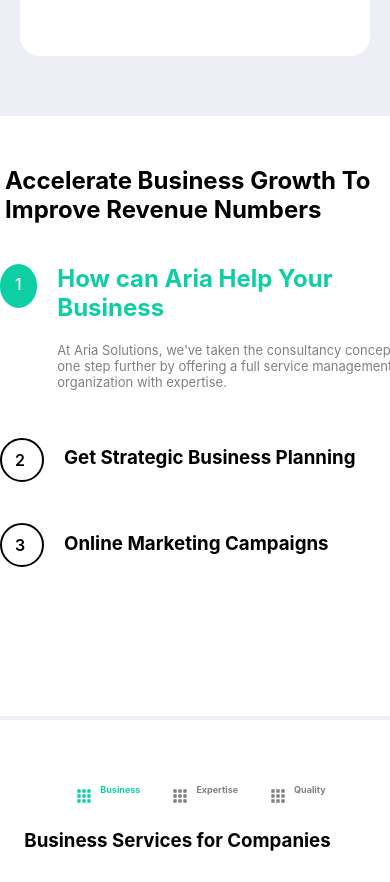
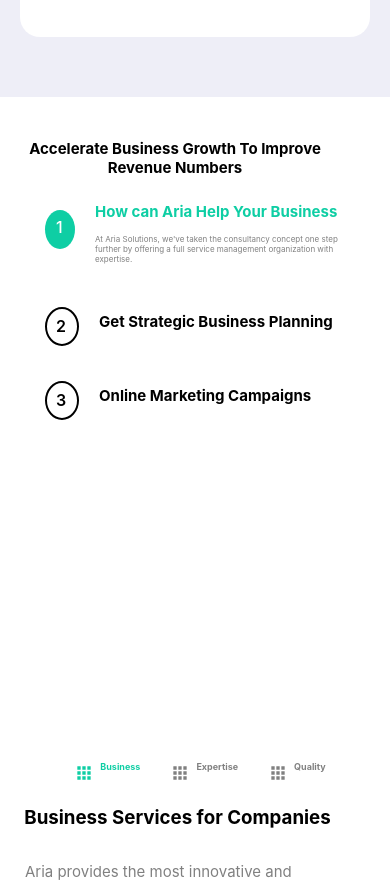
Before and after one commit to g-prog/joblisting, a React (Create React App) app in the folder tedbree/: page / in a window 390 px wide. Shown: the part 3680-4562 px from the top of the page. Built offline with nearby package versions, Linux system fonts and the light colour scheme.

Commit message:
working on the services section

```diff
--- a/tedbree/src/services.css
+++ b/tedbree/src/services.css
@@ -444,7 +444,7 @@
 
 
     .services .title .package{
-        width: 200px;
+        width: 280px;
         margin-left: 30px;
         text-align: center;
     }
@@ -500,6 +500,95 @@
     }
 
 
+    section .up .right-side .help .inner .info h2{
+        color: #0ecea4;
+        font-size: 15px;
+
+    }
+
+    section .up .right-side .growth h2{
+        font-size: 15px;
+        text-align: center;
+        width: 300px;
+        margin-left: 25px;
+
+    }
+
+    section .up .left-side{
+        display: none;
+
+    }
+
+    section .up .left-side img{
+        display: none;
+
+    }
+
+
+    section .up .right-side .help .inner .one{
+        margin-top: 20px;
+        background-color: #0ecea4;
+        border-radius: 50%;
+        padding: 7px 5px;
+        width: 20px;
+        height: 25px;
+
+    }
+
+
+
+
+    section .up .right-side .help .inner .one p{
+        color: white;
+        margin-top: 0px;
+        margin-left: 6px;
+        font-weight: 500;
+
+
+    }
+
+    section .up .right-side .help .inner .info .paragraph{
+        width: 250px;
+
+    }
+
+    section .up .right-side .help .inner .info .paragraph p{
+        font-size: 8px !important;
+
+    }
+
+    section .up .right-side .help .inner .info{
+        margin-left: 20px !important;
+        margin-right: 10px !important;
+
+    }
+
+    section .up .right-side .help .two .number{
+        margin-top: 20px;
+        border: 2px solid black;
+        padding: 5px 5px;
+        border-radius: 50%;
+        width: 20px;
+        height: 25px;
+
+    }
+
+    section .up .right-side .help .two .number p{
+        margin-top: 2px;
+        margin-left: 4px;
+        font-weight: 600;
+
+
+
+    }
+
+    section .up .right-side .help .two .letters h3{
+        font-size: 15px;
+
+
+    }
+
+
 
 
 
```
